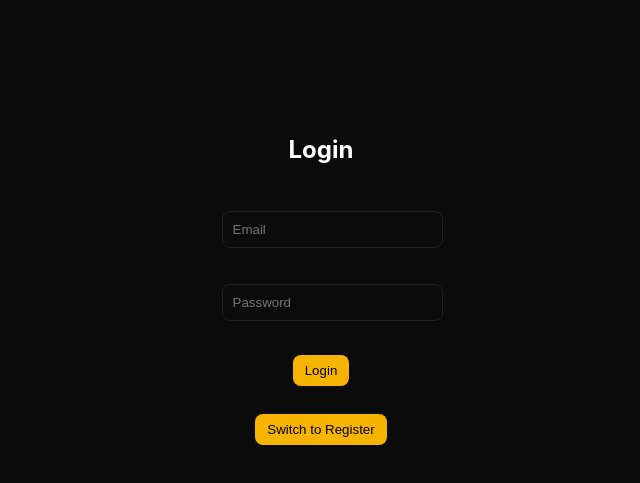
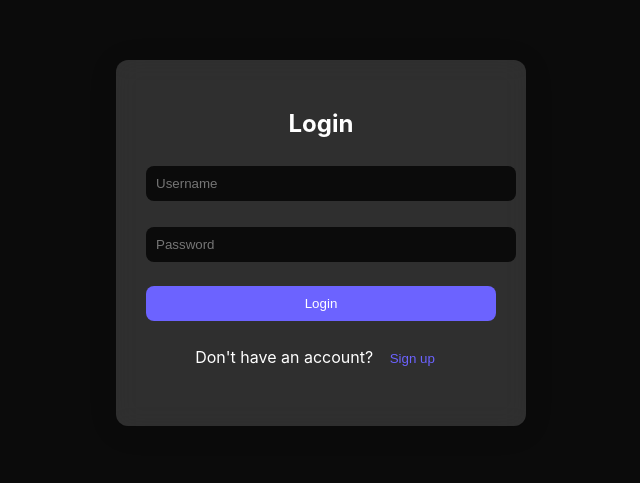
Before and after one commit to rehansheikh000004-lab/taskflow, a React (Vite) app in the folder frontend/: page / in a window 1280 px wide. Shown: the part 157-640 px from the top of the page, without its empty margins (319-959 px from the left). Built offline with nearby package versions, Linux system fonts and the light colour scheme.

Commit message:
Update App.jsx

```diff
--- a/frontend/src/App.jsx
+++ b/frontend/src/App.jsx
@@ -1,45 +1,122 @@
 import React, { useState } from "react";
-import axios from "axios";
 
-function App() {
-  const [email, setEmail] = useState("");
-  const [password, setPassword] = useState("");
-  const [username, setUsername] = useState("");
+const API_BASE = import.meta.env.VITE_API_URL;
+
+export default function AuthForm() {
   const [isLogin, setIsLogin] = useState(true);
+  const [formData, setFormData] = useState({ username: "", password: "" });
   const [message, setMessage] = useState("");
 
-  const API_BASE = import.meta.env.VITE_API_URL;
+  const handleChange = (e) => {
+    setFormData({ ...formData, [e.target.name]: e.target.value });
+  };
 
   const handleSubmit = async (e) => {
     e.preventDefault();
+    setMessage("Loading...");
+
     try {
-      const url = isLogin ? `${API_BASE}/login` : `${API_BASE}/register`;
-      const payload = isLogin ? { email, password } : { username, email, password };
-      const res = await axios.post(url, payload);
-      setMessage(res.data.msg || "Success!");
+      const endpoint = isLogin ? "login" : "register";
+      const response = await fetch(`${API_BASE}/${endpoint}`, {
+        method: "POST",
+        headers: {
+          "Content-Type": "application/json",
+        },
+        body: JSON.stringify(formData),
+      });
+
+      const data = await response.json();
+
+      if (!response.ok) {
+        throw new Error(data.message || "Something went wrong");
+      }
+
+      setMessage(isLogin ? "Login successful ✅" : "Signup successful 🎉");
+      console.log("User data:", data);
     } catch (err) {
-      setMessage(err.response?.data?.msg || "Error occurred");
+      setMessage(`Error: ${err.message}`);
     }
   };
 
   return (
-    <div style={{ textAlign: "center", marginTop: "100px" }}>
-      <h2>{isLogin ? "Login" : "Register"}</h2>
-      <form onSubmit={handleSubmit}>
-        {!isLogin && <input type="text" placeholder="Username" value={username} onChange={e => setUsername(e.target.value)} required />}
-        <br />
-        <input type="email" placeholder="Email" value={email} onChange={e => setEmail(e.target.value)} required />
-        <br />
-        <input type="password" placeholder="Password" value={password} onChange={e => setPassword(e.target.value)} required />
-        <br />
-        <button type="submit">{isLogin ? "Login" : "Register"}</button>
+    <div style={styles.container}>
+      <h2 style={styles.title}>{isLogin ? "Login" : "Sign Up"}</h2>
+
+      <form onSubmit={handleSubmit} style={styles.form}>
+        <input
+          type="text"
+          name="username"
+          placeholder="Username"
+          value={formData.username}
+          onChange={handleChange}
+          required
+          style={styles.input}
+        />
+
+        <input
+          type="password"
+          name="password"
+          placeholder="Password"
+          value={formData.password}
+          onChange={handleChange}
+          required
+          style={styles.input}
+        />
+
+        <button type="submit" style={styles.button}>
+          {isLogin ? "Login" : "Sign Up"}
+        </button>
       </form>
-      <p>{message}</p>
-      <button onClick={() => setIsLogin(!isLogin)}>
-        Switch to {isLogin ? "Register" : "Login"}
-      </button>
+
+      <p style={styles.text}>
+        {isLogin ? "Don't have an account?" : "Already have an account?"}{" "}
+        <button
+          onClick={() => setIsLogin(!isLogin)}
+          style={styles.toggleButton}
+        >
+          {isLogin ? "Sign up" : "Login"}
+        </button>
+      </p>
+
+      {message && <p style={styles.message}>{message}</p>}
     </div>
   );
 }
 
-export default App;
+const styles = {
+  container: {
+    width: "350px",
+    margin: "50px auto",
+    padding: "30px",
+    borderRadius: "12px",
+    background: "rgba(255,255,255,0.15)",
+    backdropFilter: "blur(12px)",
+    boxShadow: "0 4px 30px rgba(0,0,0,0.1)",
+    color: "#fff",
+    textAlign: "center",
+  },
+  title: { marginBottom: "20px" },
+  form: { display: "flex", flexDirection: "column", gap: "10px" },
+  input: {
+    padding: "10px",
+    borderRadius: "8px",
+    border: "none",
+    outline: "none",
+  },
+  button: {
+    background: "#6c63ff",
+    color: "white",
+    border: "none",
+    borderRadius: "8px",
+    padding: "10px",
+    cursor: "pointer",
+  },
+  text: { marginTop: "10px" },
+  toggleButton: {
+    background: "none",
+    border: "none",
+    color: "#6c63ff",
+    cursor: "pointer",
+  },
+  message: { marginTop: "10px", color: "#ddd" },
+};
```
